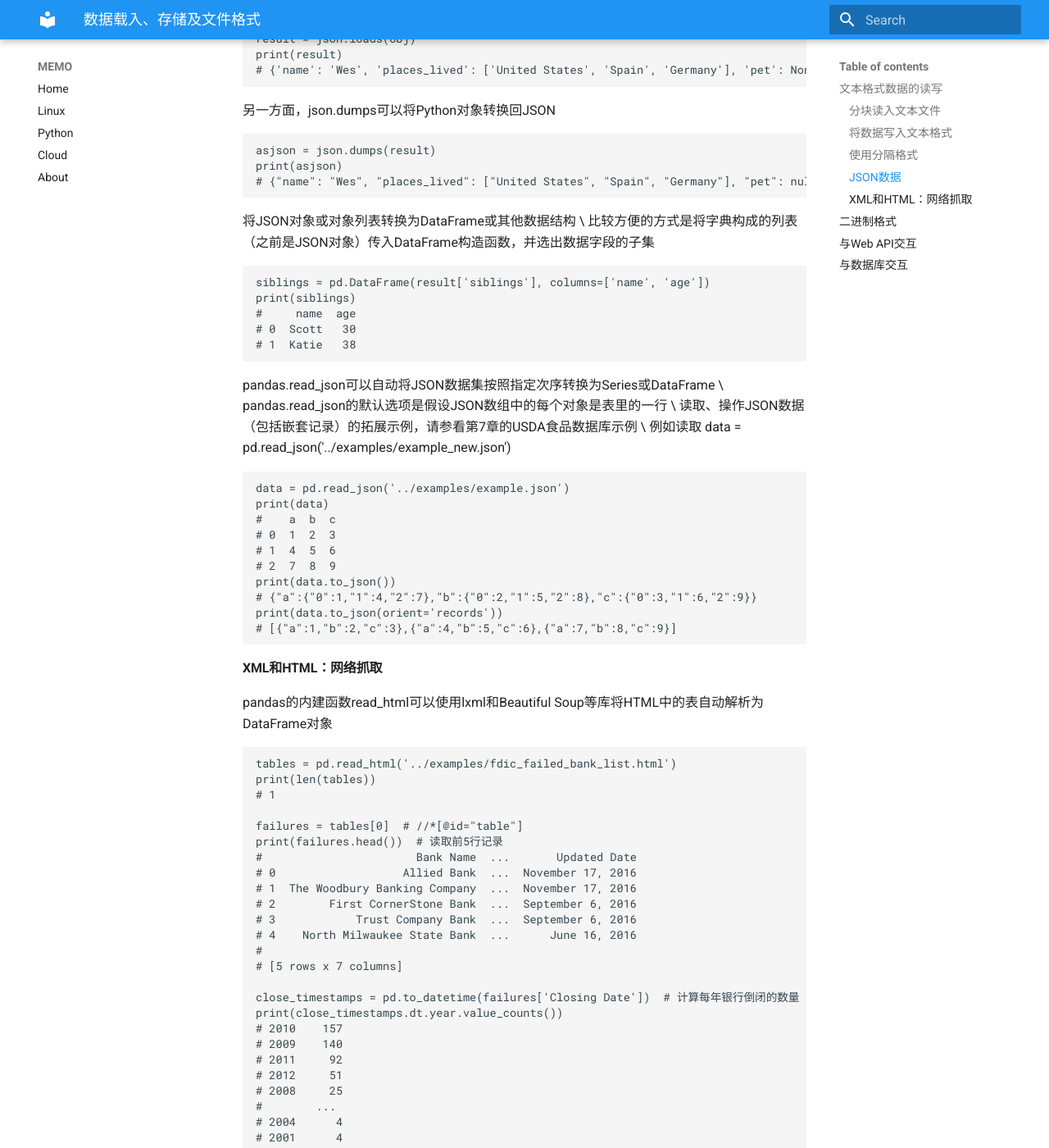
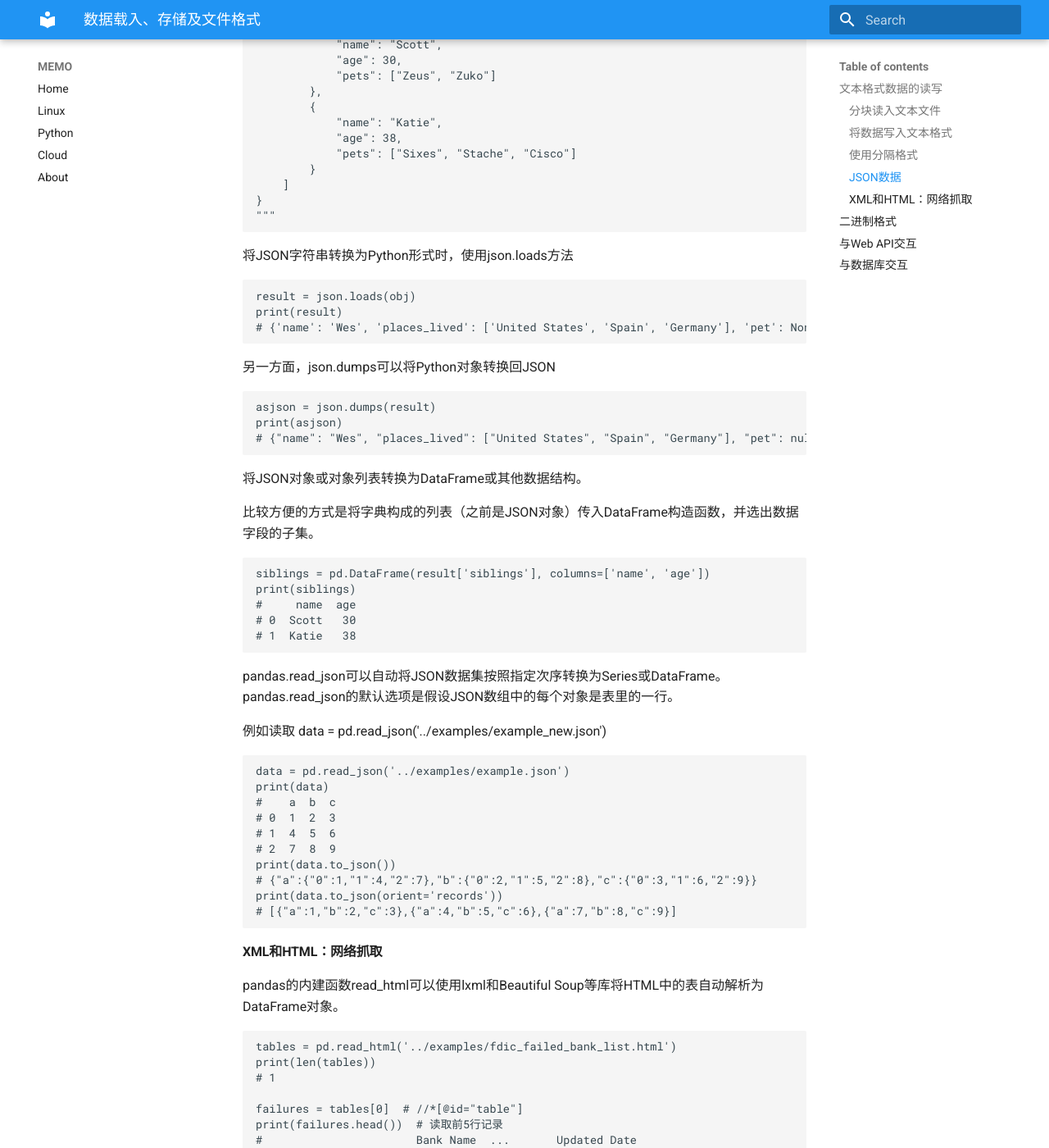
Before and after one commit to huyuhui001/mySite, an MkDocs documentation site: the page built from docs/python/DataAnalysis/ch03.md, in a window 1280 px wide and 1400 px high, scrolled down 7229 px. Shown: the whole window at 82% size. Built offline with MkDocs 1.6.1 and Material for MkDocs 9.7.7, drawn with Linux system fonts in a browser that asks for light colours; some of the changed text lies outside the part shown.

````diff
--- a/docs/python/DataAnalysis/ch03.md
+++ b/docs/python/DataAnalysis/ch03.md
@@ -9,10 +9,11 @@ import sys
 import csv
 import json
 ```
-将表格型数据读取为DataFrame对象是pandas的重要特性。\
-下面是部分实现文件读取功能的函数，read_csv和read_table可能是后期我们使用最多的函数。\
-\
+将表格型数据读取为DataFrame对象是pandas的重要特性。
+下面是部分实现文件读取功能的函数，read_csv和read_table可能是后期我们使用最多的函数。
+
 这些函数的可选参数主要有以下几种类型：
+
 * 索引：可以将一列或多个列作为返回的DataFrame，从文件或用户处获得列名，或者没有列名。
 * 类型推断和数据转换：包括用户自定义的值转换和自定义的缺失值符号列表。
 * 日期时间解析：包括组合功能，也包括将分散在多个列上的日期和时间信息组合成结果中的单个列。
@@ -67,7 +68,8 @@ print(parased)
 #      d         15      16
 ```
 
-下例中，由于列名的数量比数据的列数少一个，因此read_table推断第一列应当作为DataFrame的索引。\
+下例中，由于列名的数量比数据的列数少一个，因此read_table推断第一列应当作为DataFrame的索引。
+
 ex3.txt原始文件内容
 ```
 A         B         C
@@ -111,8 +113,10 @@ print(result)
 # 1  5   6   7   8   world
 # 2  9  10  11  12     foo
 ```
-缺失值处理 \
-默认情况下，pandas使用一些常见的标识，例如NA和NULL \
+缺失值处理
+
+默认情况下，pandas使用一些常见的标识，例如`NA`和`NULL`
+
 下例中ex5.csv原始文件内容
 ```
 something,a,b,c,d,message
@@ -139,6 +143,7 @@ print(result)
 # 1       two  5   6   NaN   8   world
 # 2     three  9  10  11.0  12     foo
 ```
+
 定义替换规则
 ```
 sentinels = {
@@ -147,7 +152,9 @@ sentinels = {
 }
 result = pd.read_csv('../examples/ex5.csv', na_values=sentinels)
 ```
-把message列所有值为foo或NA的替换为Null \
+
+把message列所有值为foo或NA的替换为Null
+
 把something列所有值为two的替换为Null
 ```
 print(result)
@@ -158,6 +165,7 @@ print(result)
 ```
 
 #### 分块读入文本文件
+
 ```
 pd.options.display.max_rows = 10
 result = pd.read_csv('../examples/ex6.csv')  # 读取全部记录
@@ -175,7 +183,8 @@ result = pd.read_csv('../examples/ex6.csv', chunksize=1000)  # 分块读入文
 print(result)  # 返回的是一个TextParser对象, 允许你根据chunksize遍历文件。
 # <pandas.io.parsers.readers.TextFileReader object at 0x7f2b3cd01730>
 ```
-可以遍历ex6.csv，并对’key’列聚合获得计数值
+
+可以遍历`ex6.csv`，并对`key`列聚合获得计数值
 ```
 tot = pd.Series([], dtype=float)  # 这里需要显式指定dtype，后续Python会将默认值从float64变成object，目前默认是float64
 for piece in result:
@@ -196,6 +205,7 @@ print(tot[:10])
 ```
 
 #### 将数据写入文本格式
+
 ```
 data = pd.read_csv('../examples/ex5.csv')
 print(data)
@@ -204,7 +214,8 @@ print(data)
 # 1       two  5   6   NaN   8   world
 # 2     three  9  10  11.0  12     foo
 ```
-使用DataFrame的to_csv方法，将数据导出为逗号分隔的文件
+
+使用DataFrame的`to_csv`方法，将数据导出为逗号分隔的文件
 ```
 data.to_csv('../examples/out.csv')
 # 输出out.csv的内容
@@ -214,7 +225,7 @@ data.to_csv('../examples/out.csv')
 # 2,three,9,10,11.0,12,foo
 ```
 
-使用DataFrame的to_csv方法，将数据导出为其他的分隔符的文件
+使用DataFrame的`to_csv`方法，将数据导出为其他的分隔符的文件
 ```
 data.to_csv(sys.stdout, sep='|')
 # |something|a|b|c|d|message
@@ -241,7 +252,7 @@ data.to_csv(sys.stdout, sep=',', na_rep='NULL', index=False, header=False, colum
 # 9,10,11.0
 ```
 
-Series也有to_csv方法
+Series也有`to_csv`方法
 ```
 dates = pd.date_range('1/1/2000', periods=7)
 ts = pd.Series(np.arange(7), index=dates)
@@ -257,8 +268,10 @@ ts.to_csv('../examples/tseries.csv', header=False)
 ```
 
 #### 使用分隔格式
-绝大多数的表型数据都可以使用函数pandas.read_table从硬盘中读取。 \
-然而，在某些情况下，接收一个带有一行或多行错误的文件并不少见，read_table也无法解决这种情况。
+
+绝大多数的表型数据都可以使用函数`pandas.read_table`从硬盘中读取。
+
+然而，在某些情况下，接收一个带有一行或多行错误的文件并不少见，`read_table`也无法解决这种情况。
 
 ex7.csv 文件内容
 ```
@@ -287,7 +300,8 @@ print(data_dict)  # 输出结果
 # {'a': ('1', '1'), 'b': ('2', '2'), 'c': ('3', '3')}
 ```
 
-如果需根据不同的分隔符、字符串引用约定或行终止符定义一种新的格式时，可以: \
+如果需根据不同的分隔符、字符串引用约定或行终止符定义一种新的格式时，可以:
+
 方法1：使用csv.Dialect定义一个简单的子类
 ```
 class my_dialect(csv.Dialect):
@@ -306,8 +320,9 @@ f.close()
 # ['1,"2","3"']
 # ['1,"2","3"']
 ```
-方法2：直接将CSV方言参数(dialect)传入csv.reader的关键字参数 \
-比较详细的介绍方言和分隔符：https://blog.csdn.net/tcy23456/article/details/85291994
+
+方法2：直接将CSV方言参数(dialect)传入csv.reader的关键字参数。
+比较详细的[介绍方言和分隔符](https://blog.csdn.net/tcy23456/article/details/85291994)
 ```
 f = open('../examples/ex7.csv')
 reader = csv.reader(f, delimiter='|')
@@ -318,10 +333,11 @@ f.close()
 # ['1,"2","3"']
 # ['1,"2","3"']
 ```
-对于具有更复杂或固定的多字符分隔符的文件，将无法使用csv模块。 \
-在此类情况下，将使用字符串的split方法或正则表达式方法re.split进行行拆分和其他清理工作。 \
-需要手动写入被分隔的文件时，你可以使用csv.writer。 \
-这个函数接收一个已经打开的可写入文件对象以及和csv.reader相同的CSV方言、格式选项
+
+对于具有更复杂或固定的多字符分隔符的文件，将无法使用csv模块。
+在此类情况下，将使用字符串的split方法或正则表达式方法re.split进行行拆分和其他清理工作。
+需要手动写入被分隔的文件时，你可以使用csv.writer。
+这个函数接收一个已经打开的可写入文件对象以及和csv.reader相同的CSV方言、格式选项.
 ```
 with open('../examples/mydata.csv', 'w') as f:
     writer = csv.writer(f, dialect=my_dialect)
@@ -340,6 +356,7 @@ with open('../examples/mydata.csv', 'w') as f:
 
 
 #### JSON数据
+
 ```
 obj = """
 {
@@ -361,6 +378,7 @@ obj = """
 }
 """
 ```
+
 将JSON字符串转换为Python形式时，使用json.loads方法
 ```
 result = json.loads(obj)
@@ -375,8 +393,9 @@ print(asjson)
 ```
 
 
-将JSON对象或对象列表转换为DataFrame或其他数据结构 \
-比较方便的方式是将字典构成的列表（之前是JSON对象）传入DataFrame构造函数，并选出数据字段的子集
+将JSON对象或对象列表转换为DataFrame或其他数据结构。
+
+比较方便的方式是将字典构成的列表（之前是JSON对象）传入DataFrame构造函数，并选出数据字段的子集。
 ```
 siblings = pd.DataFrame(result['siblings'], columns=['name', 'age'])
 print(siblings)
@@ -385,9 +404,9 @@ print(siblings)
 # 1  Katie   38
 ```
 
-pandas.read_json可以自动将JSON数据集按照指定次序转换为Series或DataFrame \
-pandas.read_json的默认选项是假设JSON数组中的每个对象是表里的一行 \
-读取、操作JSON数据（包括嵌套记录）的拓展示例，请参看第7章的USDA食品数据库示例 \
+pandas.read_json可以自动将JSON数据集按照指定次序转换为Series或DataFrame。
+pandas.read_json的默认选项是假设JSON数组中的每个对象是表里的一行。
+
 例如读取 data = pd.read_json('../examples/example_new.json')
 ```
 data = pd.read_json('../examples/example.json')
@@ -404,7 +423,8 @@ print(data.to_json(orient='records'))
 
 
 #### XML和HTML：网络抓取
-pandas的内建函数read_html可以使用lxml和Beautiful Soup等库将HTML中的表自动解析为DataFrame对象
+
+pandas的内建函数read_html可以使用lxml和Beautiful Soup等库将HTML中的表自动解析为DataFrame对象。
 ```
 tables = pd.read_html('../examples/fdic_failed_bank_list.html')
 print(len(tables))
````
Also changed, not shown: docs/about.md (+4 -2 lines), docs/python/DataAnalysis/ch04.md (+1 -0 lines), docs/python/DataAnalysis/python_data_analysis_index.md (+14 -12 lines), docs/python/Foundation/python_foundation_index.md (+70 -68 lines).
